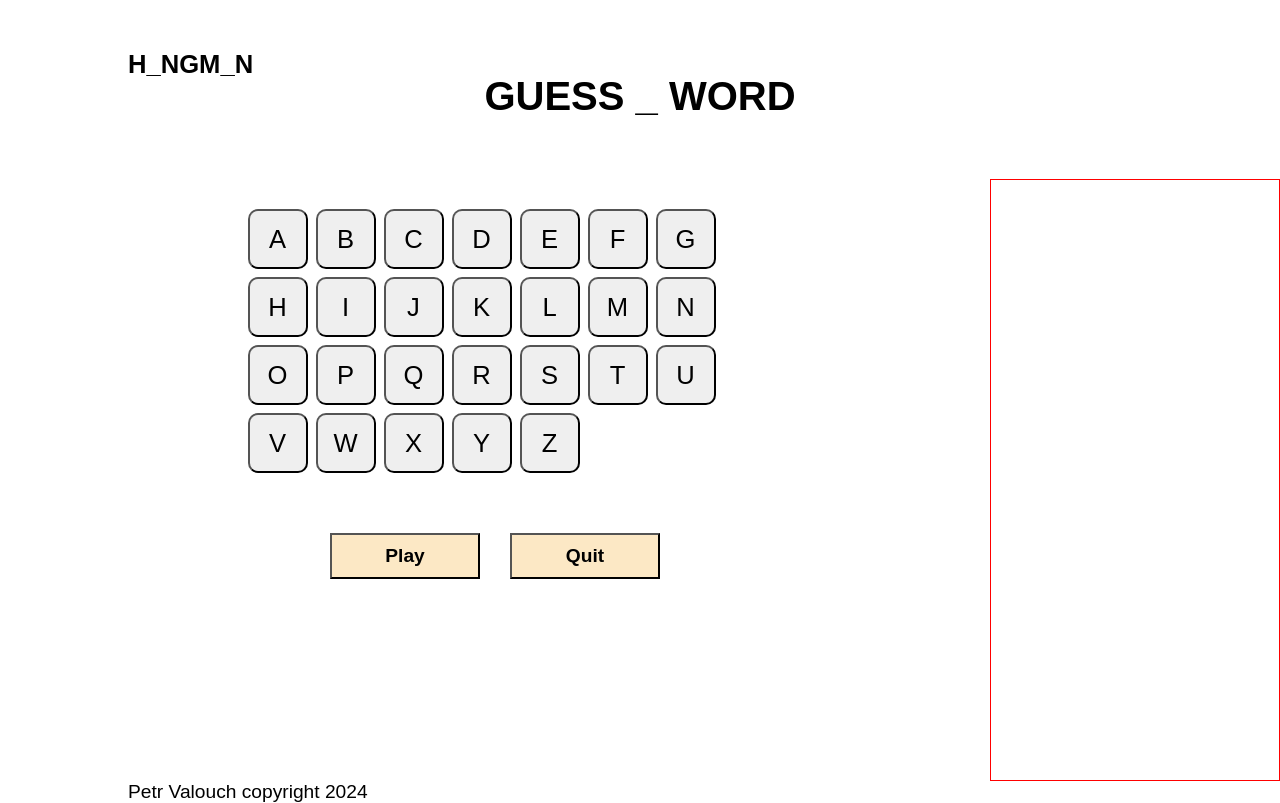
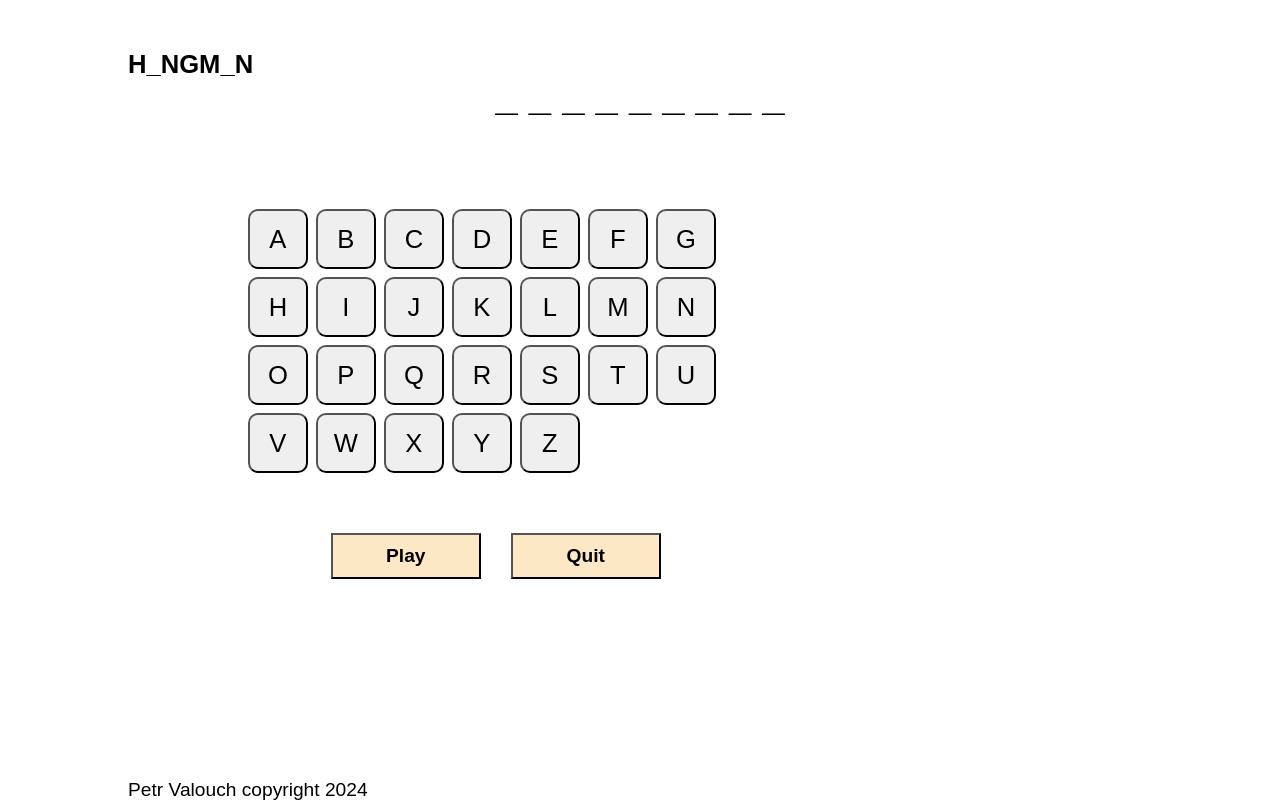
Before and after one commit to petrdragonman/hangman, a plain HTML site: page index.html in a window 1280 px wide. Both pictures are taken after a click on the button "Play". Drawn offline with Linux system fonts and the light colour scheme.

Commit message:
creates dashed line for a guessed word and updates when user selects a letter

```diff
--- /dev/null
+++ b/modules/maths/convertToDashes.js
@@ -0,0 +1,7 @@
+  export const converToDashes = (word) => {
+    return word.split("").map((el) => {
+        el = "_";
+        //console.log(el);
+        return el;
+      }).join(" ");
+  };
--- /dev/null
+++ b/modules/maths/getRandomWord.js
@@ -0,0 +1,206 @@
+const words = [
+    "apple",
+    "banana",
+    "orange",
+    "grape",
+    "kiwi",
+    "pear",
+    "peach",
+    "plum",
+    "melon",
+    "lemon",
+    "pineapple",
+    "mango",
+    "papaya",
+    "coconut",
+    "strawberry",
+    "blueberry",
+    "raspberry",
+    "blackberry",
+    "cherry",
+    "apricot",
+    "tomato",
+    "carrot",
+    "potato",
+    "onion",
+    "garlic",
+    "pepper",
+    "lettuce",
+    "broccoli",
+    "spinach",
+    "zucchini",
+    "cucumber",
+    "celery",
+    "cauliflower",
+    "asparagus",
+    "mushroom",
+    "pumpkin",
+    "radish",
+    "beetroot",
+    "turnip",
+    "parsnip",
+    "elephant",
+    "giraffe",
+    "tiger",
+    "lion",
+    "cheetah",
+    "leopard",
+    "zebra",
+    "rhino",
+    "hippo",
+    "buffalo",
+    "kangaroo",
+    "koala",
+    "panda",
+    "sloth",
+    "chimpanzee",
+    "gorilla",
+    "orangutan",
+    "lemur",
+    "meerkat",
+    "otter",
+    "shark",
+    "whale",
+    "dolphin",
+    "seal",
+    "octopus",
+    "jellyfish",
+    "lobster",
+    "crab",
+    "shrimp",
+    "starfish",
+    "eagle",
+    "sparrow",
+    "parrot",
+    "penguin",
+    "ostrich",
+    "flamingo",
+    "peacock",
+    "hummingbird",
+    "owl",
+    "falcon",
+    "house",
+    "apartment",
+    "mansion",
+    "cottage",
+    "bungalow",
+    "castle",
+    "villa",
+    "shack",
+    "chalet",
+    "palace",
+    "bed",
+    "chair",
+    "table",
+    "desk",
+    "sofa",
+    "couch",
+    "cabinet",
+    "wardrobe",
+    "bookshelf",
+    "dresser",
+    "car",
+    "bicycle",
+    "motorcycle",
+    "scooter",
+    "truck",
+    "bus",
+    "train",
+    "airplane",
+    "helicopter",
+    "boat",
+    "submarine",
+    "rocket",
+    "spaceship",
+    "hovercraft",
+    "tram",
+    "trolley",
+    "taxi",
+    "ferry",
+    "yacht",
+    "canoe",
+    "violin",
+    "guitar",
+    "piano",
+    "trumpet",
+    "flute",
+    "drums",
+    "clarinet",
+    "saxophone",
+    "cello",
+    "harp",
+    "concert",
+    "symphony",
+    "melody",
+    "harmony",
+    "rhythm",
+    "tempo",
+    "note",
+    "scale",
+    "chord",
+    "tune",
+    "dog",
+    "cat",
+    "rabbit",
+    "hamster",
+    "goldfish",
+    "parakeet",
+    "ferret",
+    "guinea",
+    "chinchilla",
+    "gerbil",
+    "winter",
+    "spring",
+    "summer",
+    "autumn",
+    "snow",
+    "rain",
+    "hail",
+    "sleet",
+    "fog",
+    "storm",
+    "mountain",
+    "river",
+    "lake",
+    "ocean",
+    "forest",
+    "desert",
+    "valley",
+    "canyon",
+    "island",
+    "waterfall",
+    "kitchen",
+    "bathroom",
+    "bedroom",
+    "livingroom",
+    "garage",
+    "basement",
+    "attic",
+    "hallway",
+    "balcony",
+    "patio",
+    "science",
+    "history",
+    "math",
+    "geography",
+    "chemistry",
+    "biology",
+    "physics",
+    "astronomy",
+    "literature",
+    "philosophy",
+    "football",
+    "basketball",
+    "tennis",
+    "golf",
+    "soccer",
+    "baseball",
+    "hockey",
+    "cricket",
+    "rugby",
+    "volleyball"
+  ]
+
+  export const getRandomWord = () => {
+    return words[Math.floor(Math.random() * words.length)].toUpperCase();
+  };
--- a/script.js
+++ b/script.js
@@ -1,4 +1,7 @@
 import { createEl, removeEl } from "./modules/dom/dom.js";
+import { getRandomWord } from "./modules/maths/getRandomWord.js";
+import { converToDashes } from "./modules/maths/convertToDashes.js";
+
 
 const alphabet = [
   "a",
@@ -31,21 +34,64 @@ const alphabet = [
 
 const keyboard = document.getElementById("keyboard");
 let letter = "";
+let word = "";
+let dashedWord = "";
 
 alphabet.forEach((key) => {
   const keyElement = document.createElement("button");
   keyElement.textContent = key.toUpperCase();
   keyElement.classList.add("key");
   keyElement.addEventListener("click", () => {
-    //console.dir(keyElement.textContent);
+
+    // get the letter
     letter = keyElement.textContent;
+    // compare it with the word - find the index or indexes
+    //if (word) {
+      console.log(word);
+      //console.log(letter);
+      const result = word.toUpperCase().split("").indexOf(letter);
+      console.log(result);
+    //}
+    // if corect update the displayed dashes
+    // if incorect - draw hangman
+    // in both cases disable the letter on keyboard
+    if (result === -1) {
+      console.log("Draw hangman part");
+      // disable this letter
+    } else {
+      console.log("update dash word");
+      // update dashes
+      //const updated = dashedWord.split(" ")[result] = letter;
+      //console.log(updated);
+      console.log(dashedWord);
+      console.log(dashedWord.split(" "));
+      dashedWord = dashedWord.split(" ").map((el, index) => {
+        if (index === result) {
+          return el = letter;
+        }
+        // } else {
+        //   el = "_";
+        // }
+        console.log(el);
+        return el;
+      }).join(" ");
+
+      // dashedWord.split(" ").map((el, index) => {
+      //   console.log(el);
+      //   if(index === result) {
+      //     return el = letter;
+      //   }
+      //   return el;
+      // }).join("_");
+    }
+
     removeEl(
       document.getElementById("guess-string"),
       document.getElementById("guess"),
     );
     createEl(
       "p",
-      letter,
+      dashedWord,
       document.getElementById("guess"),
       "guess-string",
     );
@@ -56,7 +102,26 @@ alphabet.forEach((key) => {
 
 const btnPlay = document.querySelector("#play");
 btnPlay.addEventListener("click", () => {
-  //console.log("button play clicked!");
+
+  // if there is a word displayed - remove it
+  removeEl(
+    document.getElementById("guess-string"),
+    document.getElementById("guess"),
+  );
+
+  // random word
+  word = getRandomWord();
+  // convert to dashes
+  dashedWord = converToDashes(word);
+  console.log(word);
+  // create element with hidden word
+  createEl(
+    "p",
+    dashedWord,
+    document.getElementById("guess"),
+    "guess-string",
+  );
+
 });
 
 const btnQuit = document.querySelector("#quit");
--- a/style.css
+++ b/style.css
@@ -82,7 +82,6 @@ body {
 .game__body__drawing {
   height: 75vh;
   width: 40%;
-  border: 1px solid red;
 }
 
 .copyright {
```
Also changed, not shown: 1 other file.
